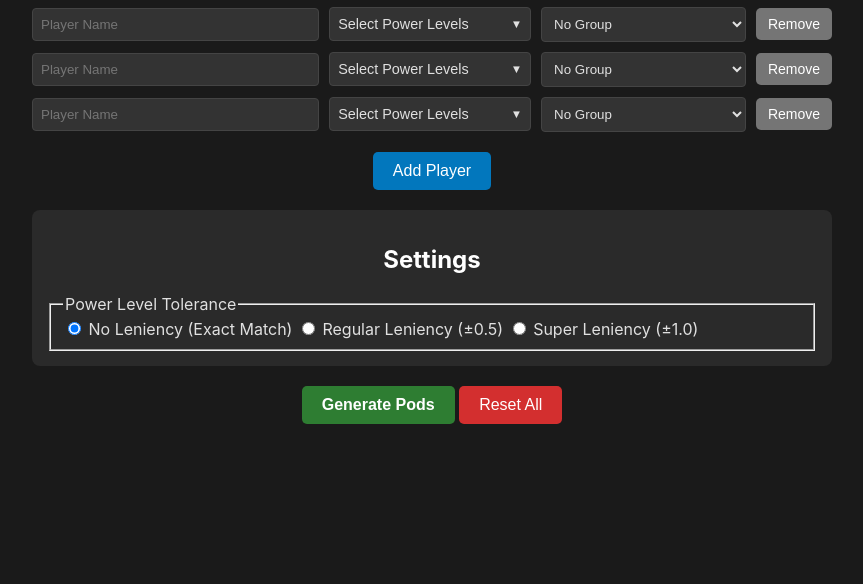
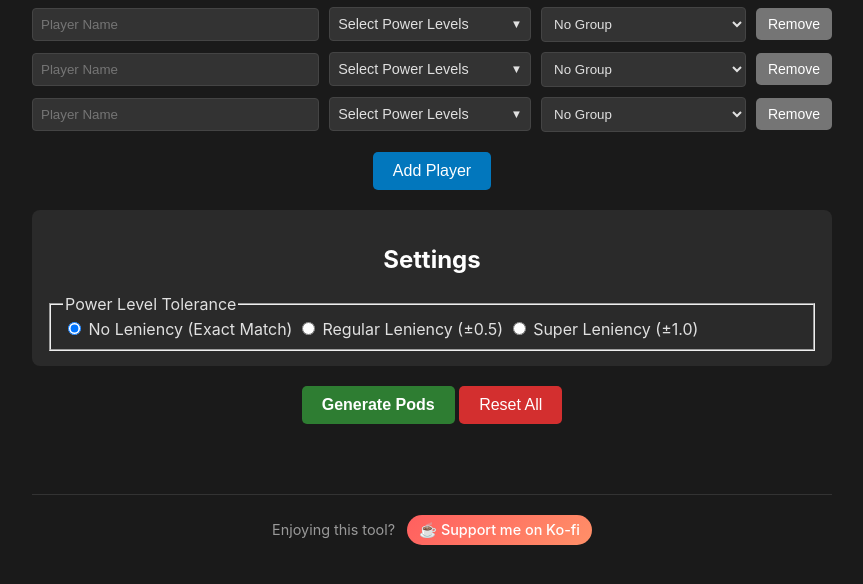
Before and after one commit to MrTyton/Commander-Pods, a website: page index.html in a window 1280 px wide. Shown: the part 140-724 px from the top of the page, without its empty margins (208-1071 px from the left). Drawn offline with Linux system fonts and the light colour scheme.

Commit message:
feat(footer): add support footer with Ko-fi link and style enhancements

```diff
--- a/index.html
+++ b/index.html
@@ -48,6 +48,14 @@
         <div id="output-section">
             <!-- Pods will be displayed here -->
         </div>
+
+        <footer class="support-footer">
+            <p>Enjoying this tool?
+                <a href="https://ko-fi.com/yourkofiname" target="_blank" rel="noopener noreferrer" class="kofi-link">
+                    ☕ Support me on Ko-fi
+                </a>
+            </p>
+        </footer>
     </div>
 
     <template id="player-row-template">
--- a/style.css
+++ b/style.css
@@ -537,3 +537,40 @@ button {
 .display-mode-controls button:hover {
     background: #5a74d4;
 }
+
+/* Support Footer Styles */
+.support-footer {
+    margin-top: 40px;
+    padding: 20px;
+    text-align: center;
+    border-top: 1px solid #333;
+    color: #999;
+}
+
+.support-footer p {
+    margin: 0;
+    font-size: 0.9rem;
+}
+
+.kofi-link {
+    color: #00d9ff;
+    text-decoration: none;
+    padding: 6px 12px;
+    border-radius: 20px;
+    background: linear-gradient(135deg, #ff5f5f, #ff9068);
+    color: white;
+    font-weight: 500;
+    transition: all 0.3s ease;
+    display: inline-block;
+    margin-left: 8px;
+}
+
+.kofi-link:hover {
+    transform: translateY(-2px);
+    box-shadow: 0 4px 12px rgba(255, 95, 95, 0.3);
+    text-decoration: none;
+}
+
+.kofi-link:active {
+    transform: translateY(0);
+}
```
Also changed, not shown: tests/pod-generator-leniency.spec.ts (deleted).
